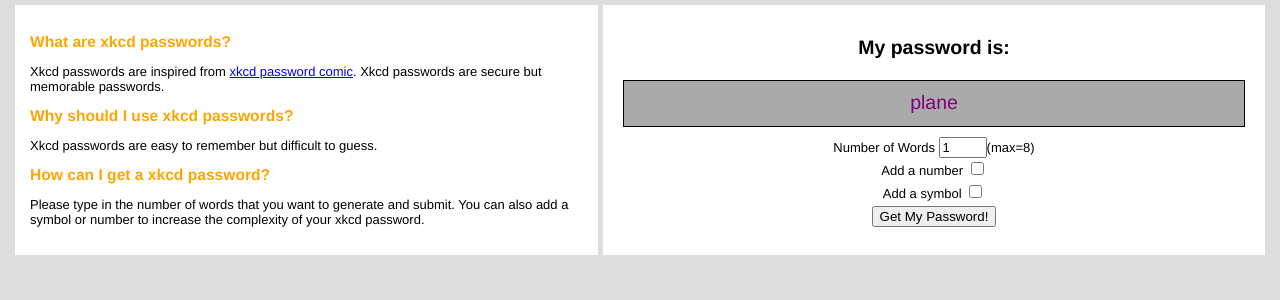
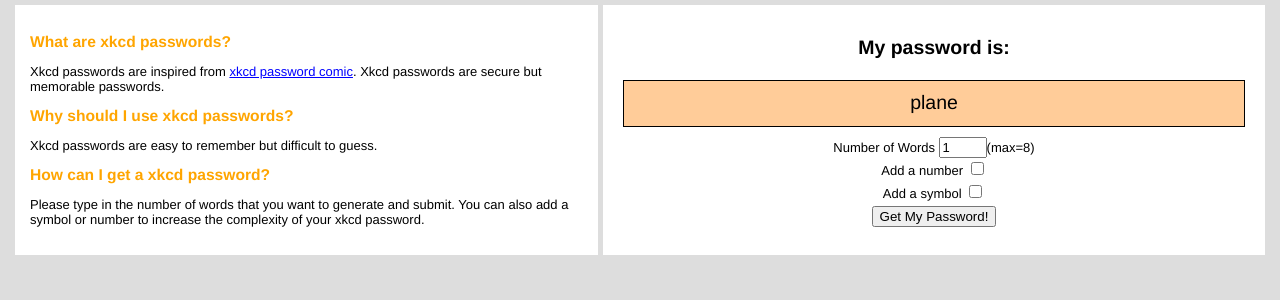
Before and after one commit to yangqiclaire/p2, a PHP site: page /?count=1 in a window 1280 px wide. Shown: the part 105-405 px from the top of the page. Run offline with PHP 8.4, Linux system fonts and the light colour scheme.

Commit message:
fixed color, fixed vulnerability in word numbers

```diff
--- a/logic.php
+++ b/logic.php
@@ -14,12 +14,29 @@ $wordlist=array ('hapless','wandering','safe','whispering',
 	'scrub','scream','pine','trousers','toothpaste','bruise','winter','chop','watch','stop','snow','thaw'
 );
 
-//assign variables to form, password default is 1 word.
-if (isset($_GET['count'])){
+/*assign values of variable 'count'.
+Note: The attribute of this input has been set to 'type='number', min=1, max=8".
+Some browers may not recognize this attribute from peers' feedback on Piazza.
+Here I attempt to resolve it by returning counts higher than 8 as 8.
+0, null and string values all return the default value "1".
+*/
+
+if ($_GET['count']>0 AND $_GET['count']<9){
 	$count=$_GET['count'];
+}
+elseif ($_GET['count']>=9){
+	$count=8;
 }
 else {$count=1;
 }
+
+
+if (isset($_GET['number'])){
+	$number='checked';
+}
+else {$number='';
+}
+
 
 if (isset($_GET['number'])){
 	$number='checked';
--- a/p2.css
+++ b/p2.css
@@ -61,9 +61,9 @@ div#password{
 	height: 35px;
 	margin: 10px;
 	padding: 5px 10px 5px 10px;
-	background-color: #aaaaaa;
+	background-color: #ffcc99;
 	border:1px solid black;
-	color: purple;
+	color: #000000;
 }
 
 input#countbox{
```
